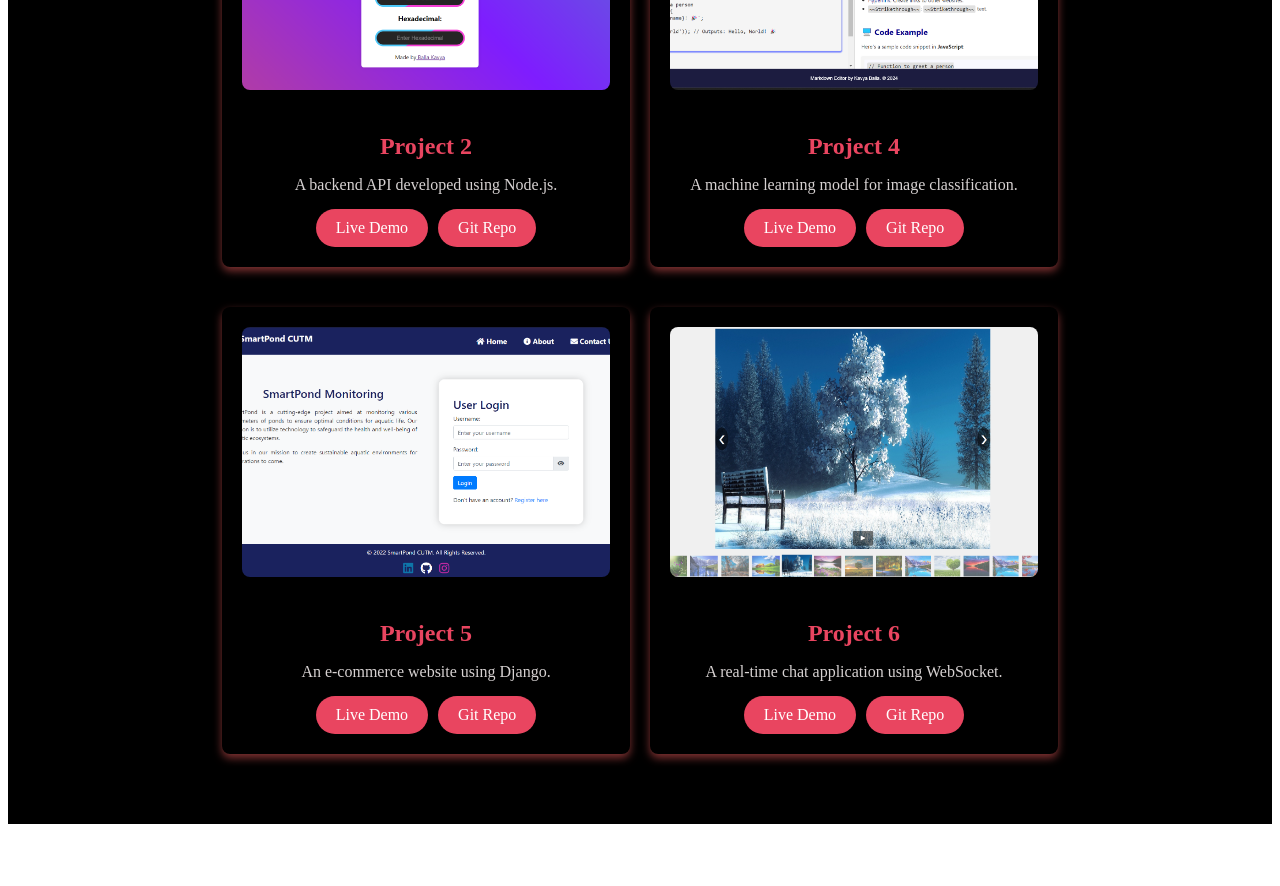
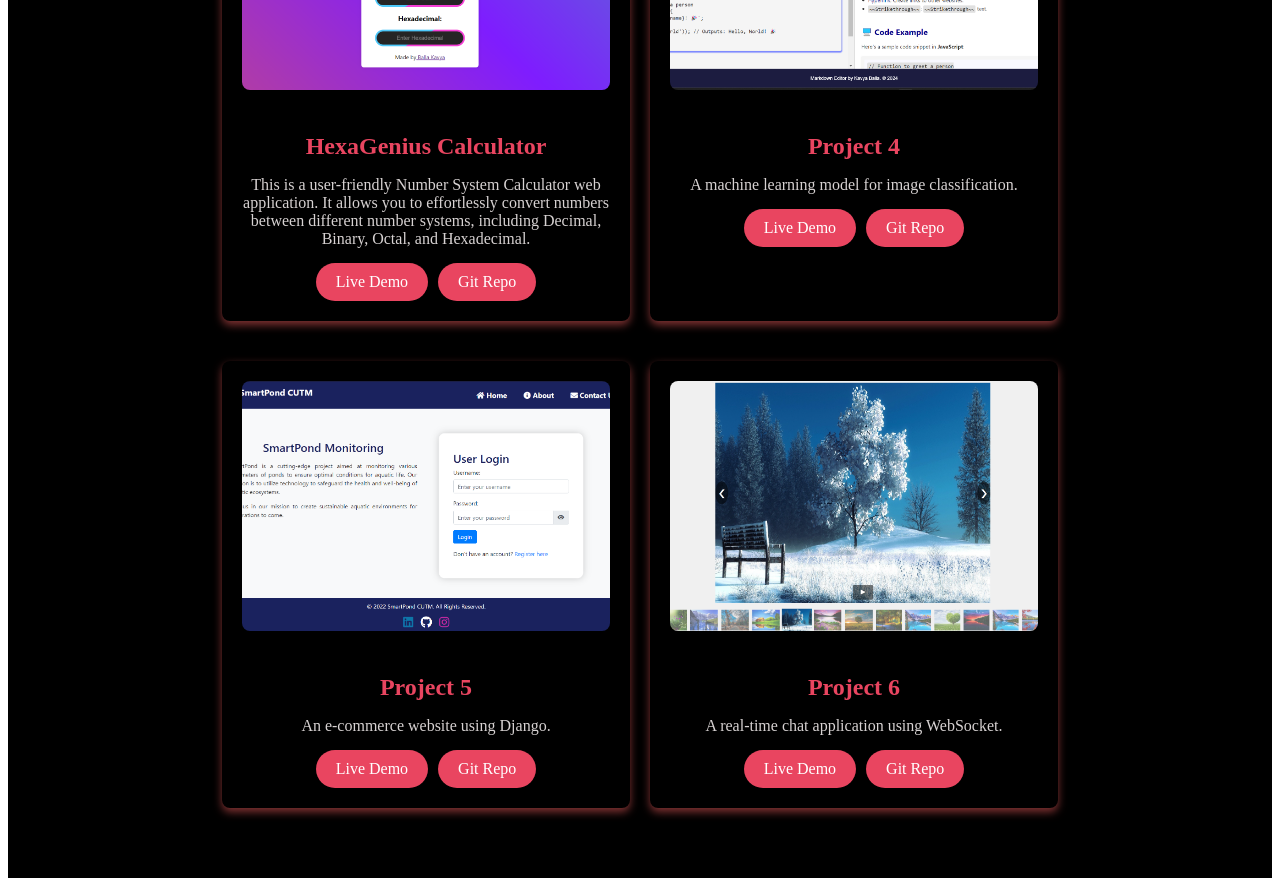
Before and after one commit to kavyaballa1020/Angular-Portfolio, an Angular app: page /projects in a window 1280 px wide. Shown: the part 840-1726 px from the top of the page. Before the commit the page ends 1672 px from the top, so only its background shows below. Built offline with nearby package versions, Linux system fonts and the light colour scheme.

Commit message:
"Updated project 2 description and title in projects component."

```diff
--- a/src/app/projects/projects.component.ts
+++ b/src/app/projects/projects.component.ts
@@ -9,7 +9,7 @@ export class ProjectsComponent {
   projects = [
     { title: 'Project 1', description: 'A web application built with Angular.', imageUrl: '/blog.png', liveDemoLink: 'https://example.com/demo1', gitRepoLink: 'https://github.com/user/repo1' },
     { title: 'Project 3', description: 'A mobile app developed with React Native.', imageUrl: '/Resume.png', liveDemoLink: 'https://example.com/demo3', gitRepoLink: 'https://github.com/user/repo3' },
-    { title: 'Project 2', description: 'A backend API developed using Node.js.', imageUrl: '/Hexa.png', liveDemoLink: 'https://hexagenius-calculator.onrender.com/', gitRepoLink: 'https://github.com/user/repo2' },
+    { title: 'HexaGenius Calculator', description: 'This is a user-friendly Number System Calculator web application. It allows you to effortlessly convert numbers between different number systems, including Decimal, Binary, Octal, and Hexadecimal.', imageUrl: '/Hexa.png', liveDemoLink: 'https://hexagenius-calculator.onrender.com/', gitRepoLink: 'https://github.com/user/repo2' },
     { title: 'Project 4', description: 'A machine learning model for image classification.', imageUrl: '/Markdown.png', liveDemoLink: 'https://kav-markdown-editor.vercel.app/', gitRepoLink: 'https://github.com/user/repo4' },
     { title: 'Project 5', description: 'An e-commerce website using Django.', imageUrl: '/SmartPond.png', liveDemoLink: 'https://example.com/demo5', gitRepoLink: 'https://github.com/user/repo5' },
     { title: 'Project 6', description: 'A real-time chat application using WebSocket.', imageUrl: '/image.png', liveDemoLink: 'https://example.com/demo6', gitRepoLink: 'https://github.com/user/repo6' }
```
